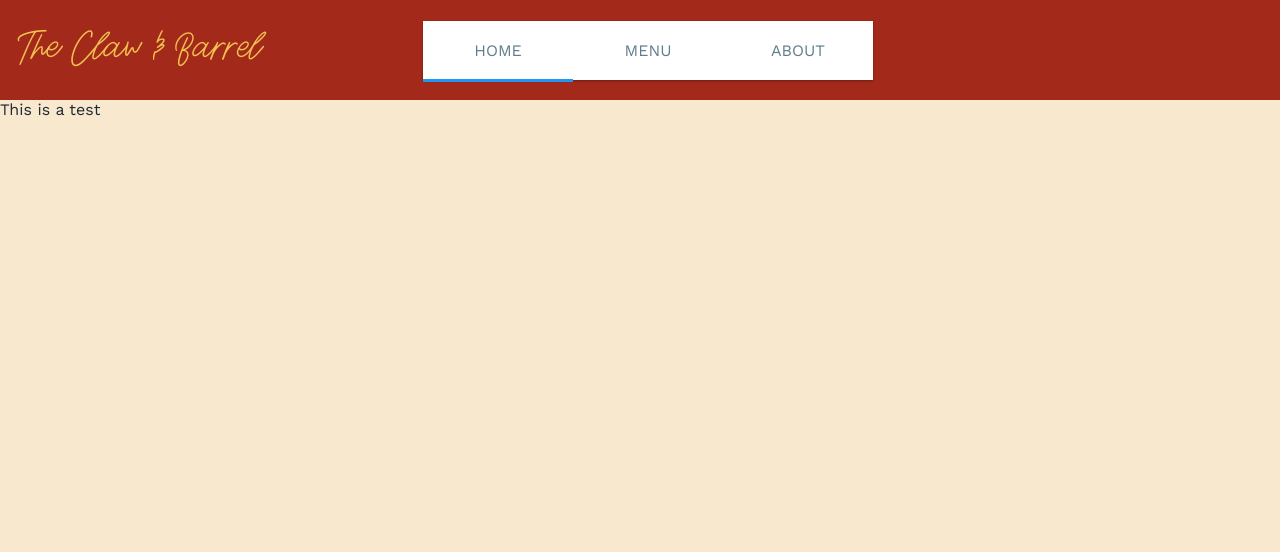
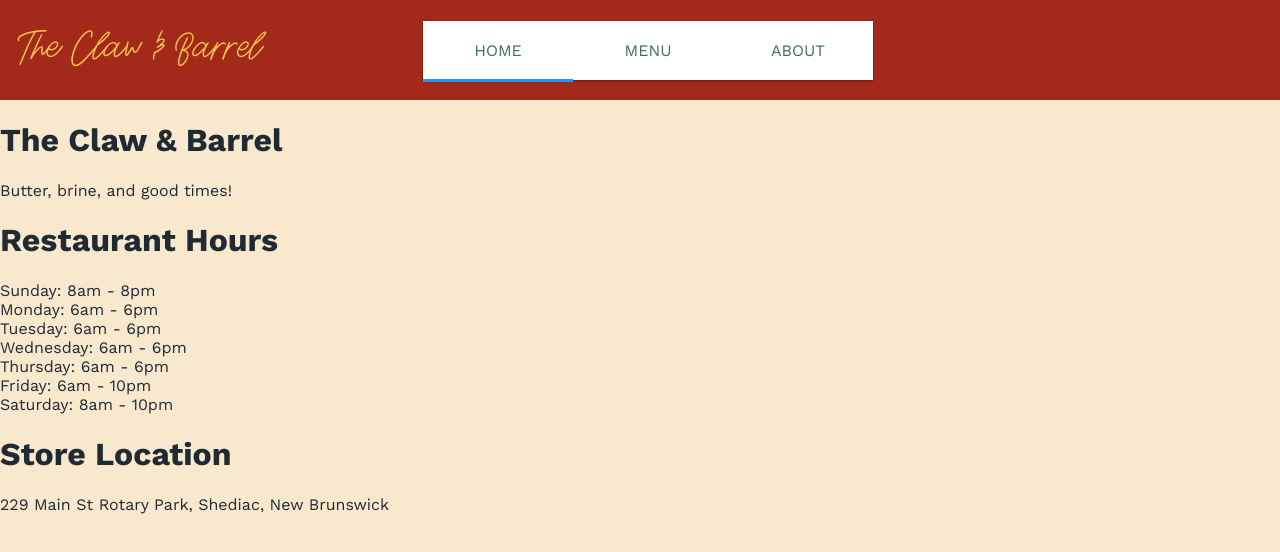
Before and after one commit to AlexPBouds/odin-restaurant, a website built with webpack: page src/index.html in a window 1280 px wide. Built offline with nearby package versions, Linux system fonts and the light colour scheme; a web font is replaced by a local one.

Commit message:
Added content for the home page as well as structure for tabs

```diff
--- a/src/index.js
+++ b/src/index.js
@@ -2,10 +2,5 @@ import { pageLoad } from "./page-load.js";
 import { waveBtn } from "./button-effects.js";
 import "./stylesheet.css";
 
-/*
-    Tagline:
-    "Butter, brine, and good times"
-*/
-
 const contentContainer = document.getElementById("content");
 pageLoad(contentContainer);
--- a/src/page-load.js
+++ b/src/page-load.js
@@ -1,5 +1,5 @@
-export function pageLoad(contentContainer) {
-  const testDiv = document.createElement("div");
-  testDiv.innerText = "This is a test";
-  contentContainer.append(testDiv);
+import { homePage } from "./tabs/home.js";
+
+export function pageLoad(contentContainer, currentTab) {
+  contentContainer.append(homePage);
 }
--- a/src/stylesheet.css
+++ b/src/stylesheet.css
@@ -50,7 +50,7 @@ body {
   width: 150px;
   padding: 20px 0;
   background: white;
-  color: #607d8b;
+  color: var(--third-accent);
   overflow: hidden;
   text-align: center;
   -webkit-box-flex: 1;
@@ -94,7 +94,6 @@ body {
 
 .anim {
   opacity: 0.2;
-  -ms-filter: "progid:DXImageTransform.Microsoft.Alpha(Opacity=20)";
   -webkit-animation: touch 1.2s ease-out;
   animation: touch 1.2s ease-out;
 }
@@ -105,7 +104,6 @@ body {
     height: 600px;
     border-radius: 600px;
     opacity: 0;
-    -ms-filter: "progid:DXImageTransform.Microsoft.Alpha(Opacity=0)";
     margin: -300px;
   }
 }
@@ -116,7 +114,6 @@ body {
     height: 600px;
     border-radius: 600px;
     opacity: 0;
-    -ms-filter: "progid:DXImageTransform.Microsoft.Alpha(Opacity=0)";
     margin: -300px;
   }
 }
--- /dev/null
+++ b/src/tabs/home.js
@@ -0,0 +1,62 @@
+export const homePage = document.createElement("div");
+
+const taglineContainer = document.createElement("div");
+const hoursContainer = document.createElement("div");
+const locationContainer = document.createElement("div");
+
+const taglineHeader = document.createElement("h1");
+taglineHeader.classList.add("title");
+taglineHeader.innerText = "The Claw & Barrel";
+taglineContainer.append(taglineHeader);
+
+const taglineText = document.createElement("div");
+taglineText.classList.add("tagline");
+taglineText.innerText = "Butter, brine, and good times!";
+taglineContainer.append(taglineText);
+
+const hoursHeader = document.createElement("h1");
+hoursHeader.classList.add("title");
+hoursHeader.innerText = "Restaurant Hours";
+hoursContainer.append(hoursHeader);
+
+const days = [
+  "Sunday",
+  "Monday",
+  "Tuesday",
+  "Wednesday",
+  "Thursday",
+  "Friday",
+  "Saturday",
+];
+for (let i = 0; i < days.length; i++) {
+  const storeHour = document.createElement("div");
+  const currentDay = days[i];
+  switch (currentDay) {
+    case "Sunday":
+      storeHour.innerText = `${currentDay}: 8am - 8pm`;
+      break;
+    case "Friday":
+      storeHour.innerText = `${currentDay}: 6am - 10pm`;
+      break;
+    case "Saturday":
+      storeHour.innerText = `${currentDay}: 8am - 10pm`;
+      break;
+    default:
+      storeHour.innerText = `${currentDay}: 6am - 6pm`;
+      break;
+  }
+  hoursContainer.append(storeHour);
+}
+
+const locationHeader = document.createElement("h1");
+locationHeader.classList.add("title");
+locationHeader.innerHTML = "Store Location";
+locationContainer.append(locationHeader);
+
+const locationAddress = document.createElement("div");
+locationAddress.innerText = "229 Main St Rotary Park, Shediac, New Brunswick";
+locationContainer.append(locationAddress);
+
+homePage.append(taglineContainer);
+homePage.append(hoursContainer);
+homePage.append(locationContainer);
```
Also changed, not shown: src/tabs/menu.js (added, +9 -0 lines), src/tabs/about.js (added).
